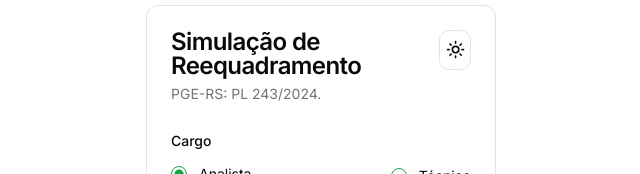
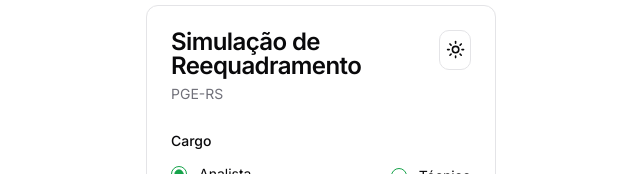
Before and after one commit to flaviomreis/reenquadramento-pgers, a Next.js app: page / in a window 1280 px wide. Shown: the top 174 px of the page, without its empty margins (319-959 px from the left). Built offline with nearby package versions, Linux system fonts and the light colour scheme.

Commit message:
sem a informação do PL

```diff
--- a/src/components/app/EmployeeForm.tsx
+++ b/src/components/app/EmployeeForm.tsx
@@ -411,7 +411,7 @@ export function EmployeeForm() {
                   <ModeToggle />
                 </div>
               </CardTitle>
-              <CardDescription>PGE-RS: PL 243/2024.</CardDescription>
+              <CardDescription>PGE-RS</CardDescription>
             </CardHeader>
             <CardContent>
               <div className="grid w-full items-center gap-4">
```
